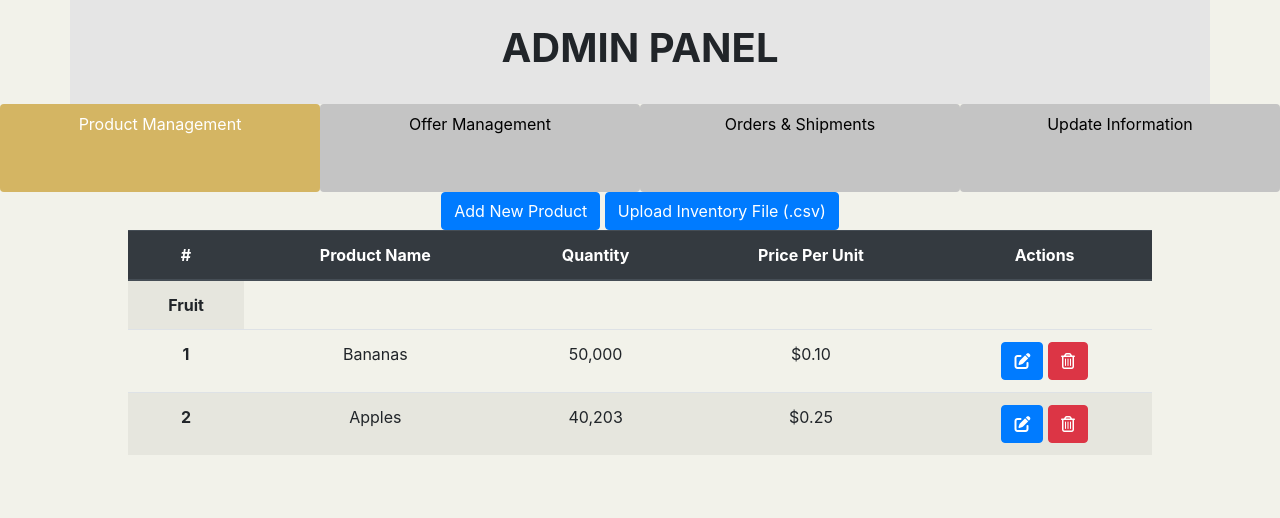
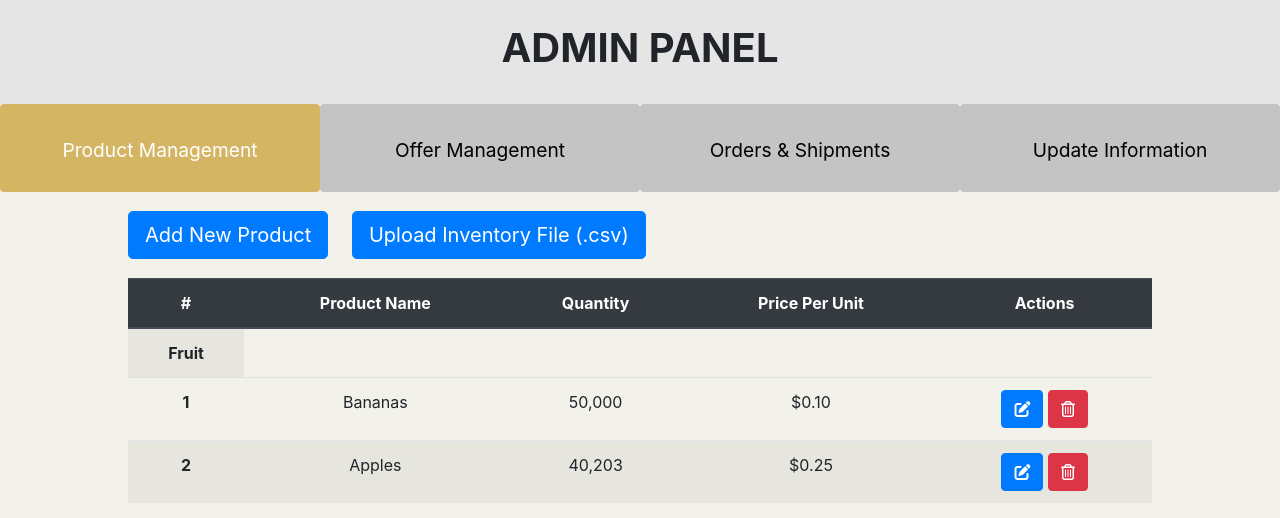
Before and after one commit to nhungoc1508/egrocery, a Flask app: page /admin in a window 1280 px wide. Shown: the part 56-574 px from the top of the page. Run offline with Flask 2, Linux system fonts and the light colour scheme; some libraries are stand-ins or nearby versions.

Commit message:
:lipstick: Visual improvements

```diff
--- a/market/static/styles/styles.css
+++ b/market/static/styles/styles.css
@@ -2,15 +2,17 @@ body {
     background-color: #F2F2EA;
 }
 
-/* Admin Page alterations */
+/* Admin Page alterations -----------------------------------------------------------------------*/
 
-/* All anchor elements inside nav-item classes */
+/* All nav-link anchor elements inside n-container classes */
 .n-container .nav-link{
     background-color: #C4C4C4;
     text-align: center;
     color: black;
     /* line-height: 5.5rem; */
+    padding: 2rem 0px;
     height: 5.5rem;
+    font-size: 1.2em; /* 24px by default, depending on user's browser settings */
 }
 
 /* Changing the active color of the nav-item tabs in Admin Page */
@@ -22,6 +24,30 @@ body {
 .admin-title {
     padding: 1.5rem 0%;
     background-color: #E5E5E5;
+}
+
+.admin-btn-container {
+    display: inline-block;
+    text-align: left;
+    padding-left: 0px;
+}
+
+.admin-btn-modal {
+    margin: 1.2rem 1.2rem 1.2rem 0;
+}
+
+/* The DIV that houses the save buttons */
+.about-saveinfo {
+    text-align: right;
+}
+
+.admin-saveinfo-btn {
+    margin-top: 10px;
+    width: 20%;
+}
+
+#admin-info-header {
+
 }
 
 .admin-title h1 {
@@ -38,3 +64,8 @@ body {
     width: 80%;
     margin:auto;
 }
+
+.info-tab {
+    padding-top: 2.5rem;
+    text-align: left;
+}
--- a/market/templates/admin.html
+++ b/market/templates/admin.html
@@ -9,12 +9,13 @@
 
 {% block content %}
 <body class="text-center">
-    <div class="container admin-title">
+    <!-- Container Fluid  -->
+    <div class="container-fluid admin-title">
         <h1>ADMIN PANEL</h1>
     </div>
     <div class="n-container">
         <ul class="nav nav-pills nav-justified">
-            <li class="nav-item">
+            <li class="nav-item align-middle">
               <a class="nav-link active" aria-current="page" href="#">Product Management</a>
             </li>
             <li class="nav-item">
@@ -36,11 +37,12 @@
 
     <!-- Product Tab Container -->
     <div class="tab-container product-tab">
-
-      <button type="button" class="btn btn-primary" data-toggle="modal" data-target="#newProductModal">Add New Product</button>
-
-      <button class="btn btn-primary">Upload Inventory File (.csv)</button>
-
+      <!-- Buttons -->
+      <div class="container-fluid admin-btn-container">
+        <button type="button" class="btn btn-primary admin-btn-modal btn-lg" data-toggle="modal" id="btnShowProductModal">Add New Product</button>
+        <button class="btn btn-primary admin-btn-modal btn-lg" data-toggle="modal" data-target="#newInventoryModal">Upload Inventory File (.csv)</button>
+      </div>
+      <!-- Table -->
       <table class="table table-striped">
         <thead class="thead-dark">
           <tr>
@@ -49,6 +51,11 @@
             <th scope="col">Quantity</th>
             <th scope="col">Price Per Unit</th>
             <th scope="col">Actions</th>
+            <!-- ID -->
+            <!-- Category -->
+            <!-- Image -->
+            <!-- Url -->
+            <!-- ^^^ TO BE ADDED SOON -->
           </tr>
         </thead>
         <tbody>
@@ -103,11 +110,44 @@
                 <label for="price-text" class="col-form-label">Price per unit:</label>
                 <input type="text" class="form-control" id="price-text"></input>
               </div>
+
+              <!-- ID -->
+              <!-- Category -->
+              <!-- Image -->
+              <!-- Url -->
+              <!-- ^^^ TO BE ADDED SOON -->
+
+            </form>
+          </div>
+          <div class="modal-footer">
+            <button type="button" class="btn btn-secondary " data-dismiss="modal">Close</button>
+            <button type="button" id="saveToCatalog-button" class="btn btn-primary">Save to Catalog</button>
+          </div>
+        </div>
+      </div>
+    </div>
+
+    <!-- Pop-up Modal to Add a New Inventory -->
+    <div class="modal fade" id="newInventoryModal" tabindex="-1" role="dialog" aria-labelledby="newInventoryModalLabel" aria-hidden="true">
+      <div class="modal-dialog" role="document">
+        <div class="modal-content">
+          <div class="modal-header">
+            <h5 class="modal-title" id="newInventoryModalLabel">Add New Inventory</h5>
+            <button type="button" class="close" data-dismiss="modal" aria-label="Close">
+              <span aria-hidden="true">&times;</span>
+            </button>
+          </div>
+          <div class="modal-body">
+            <form>
+              <div class="form-group">
+                <label class="form-label" for="inventoryFile">Select an Inventory file (.csv) to upload. **Will this replace the existing database or append to it? Should there be options for either?</label>
+                <input type="file" class="form-control" id="inventoryFile" />
+              </div>
             </form>
           </div>
           <div class="modal-footer">
             <button type="button" class="btn btn-secondary" data-dismiss="modal">Close</button>
-            <button type="button" id="saveToCatalog-button" class="btn btn-primary">Save to Catalog</button>
+            <button type="button" id="saveInventory-button" class="btn btn-primary">Append to Database</button>
           </div>
         </div>
       </div>
@@ -115,11 +155,11 @@
 
 
 
-
-
     <!-- Offers Tab Container -->
     <div class="tab-container offers-tab">
-      <button type="button" class="btn btn-primary" data-toggle="modal" data-target="#newOfferModal">Add New Offer</button>
+      <div class="container-fluid admin-btn-container">
+        <button type="button" class="btn btn-primary btn-lg admin-btn-modal" data-toggle="modal" data-target="#newOfferModal">Add New Offer</button>
+      </div>
       <table class="table table-striped">
         <thead class="thead-dark">
           <tr>
@@ -188,7 +228,9 @@
 
     <!-- Orders Tab Container -->
     <div class="tab-container orders-tab">
-      <button type="button" class="btn btn-primary" data-toggle="modal" data-target="#newOrderModal">Add New Order</button>
+      <div class="container-fluid admin-btn-container">
+        <button type="button" class="btn btn-primary btn-lg admin-btn-modal" data-toggle="modal" data-target="#newOrderModal">Add New Order</button>
+      </div>
       <table class="table table-striped">
         <thead class="thead-dark">
           <tr>
@@ -246,7 +288,7 @@
           </div>
           <div class="modal-footer">
             <button type="button" class="btn btn-secondary" data-dismiss="modal">Close</button>
-            <button type="button" id="saveToCatalog-button" class="btn btn-primary">Save to Catalog</button>
+            <button type="button" id="saveOrder-button" class="btn btn-primary">Save Order</button>
           </div>
         </div>
       </div>
@@ -257,16 +299,20 @@
 
     <!-- Info Tab Container -->
     <div class="tab-container info-tab">
-      <h3 id="website-info-header">Update Website Information</h3>
+      <h3 id="admin-info-header">Update Website Information</h3>
       <div class="about-group">
         <h4>About Us Information</h4>
-        <textarea class="form-control" id="aboutus-text"></textarea>
-        <button class="btn btn-primary aboutus-button">Save</button>
+        <textarea class="form-control about-textarea" id="aboutus-text"></textarea>
+        <div class="about-saveinfo">
+          <button class="btn btn-primary btn-lg admin-saveinfo-btn">Save</button>
+        </div>
       </div>
       <div class="about-group">
         <h4>Contact Information</h4>
-        <textarea class="form-control" id="contact-text"></textarea>
-        <button class="btn btn-primary contact-button">Save</button>
+        <textarea class="form-control about-textarea" id="contact-text"></textarea>
+        <div class="about-saveinfo">
+          <button class="btn btn-primary btn-lg admin-saveinfo-btn">Save</button>
+        </div>
       </div>
     </div>
 
@@ -277,7 +323,8 @@
     <!-- JavaScript JQuery -->
     <script src="https://code.jquery.com/jquery-3.5.1.slim.min.js" integrity="sha384-DfXdz2htPH0lsSSs5nCTpuj/zy4C+OGpamoFVy38MVBnE+IbbVYUew+OrCXaRkfj" crossorigin="anonymous"></script>
 
-    <script>
+    <!-- Internal JavaScript -->
+    <script type="text/javascript">
       showCorrectContent();       // Should show correct content when initially loading
         $(".nav li a").on("click", function() {
             $(".nav li a").removeClass("active");
@@ -321,8 +368,18 @@
           }
         }
 
+        $("#btnShowProductModal").click(function() {
+          $("#newProductModal").modal('show');
+
+          // Why does this run an increasing amount of time based on the # of times the 'showModal' btn is clicked??
+          $("#newProductModal").on("shown.bs.modal", function(event) {
+            alert("showing");
+          });
+        });
+
         // Modal pop-up to add new product
-        $('#newProductModal').on('show.bs.modal', function (event) {
+        $('#newProductModal').on('shown.bs.modal', function (event) {
+          alert("hi")
           var button = $(event.relatedTarget) // Button that triggered the modal
           var recipient = button.data('whatever') // Extract info from data-* attributes
 
@@ -331,7 +388,10 @@
           var modal = $(this)
           modal.find('.modal-title').text('New message to ' + recipient)
           modal.find('.modal-body input').val(recipient)
-          // $("#saveToCatalogue-button").
+          // $("#saveToCatalogue-button").on("click", function () {
+          //   alert("Saved to Catalog.");
+          //   // Dismiss the modal pop-up
+          // });
         });
 
         // Modal pop-up to add new offer
```
